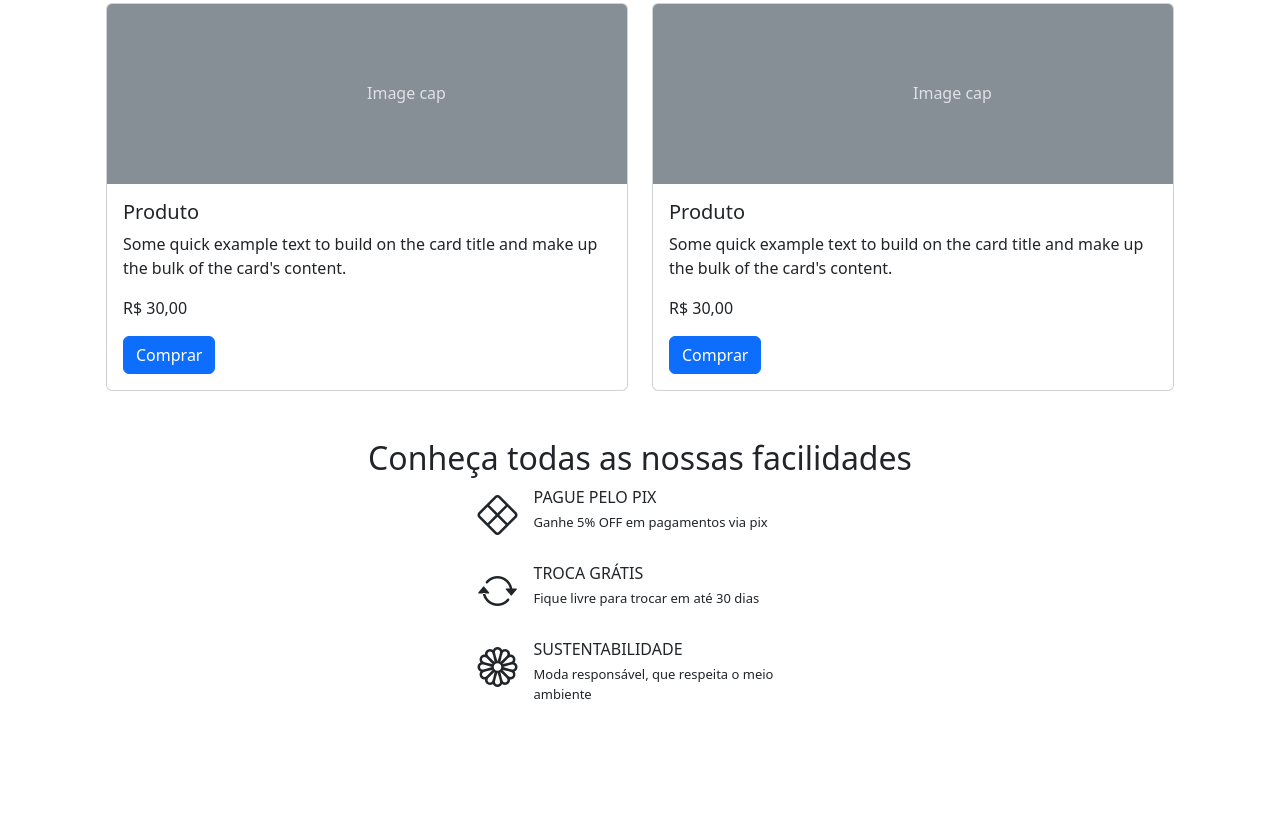
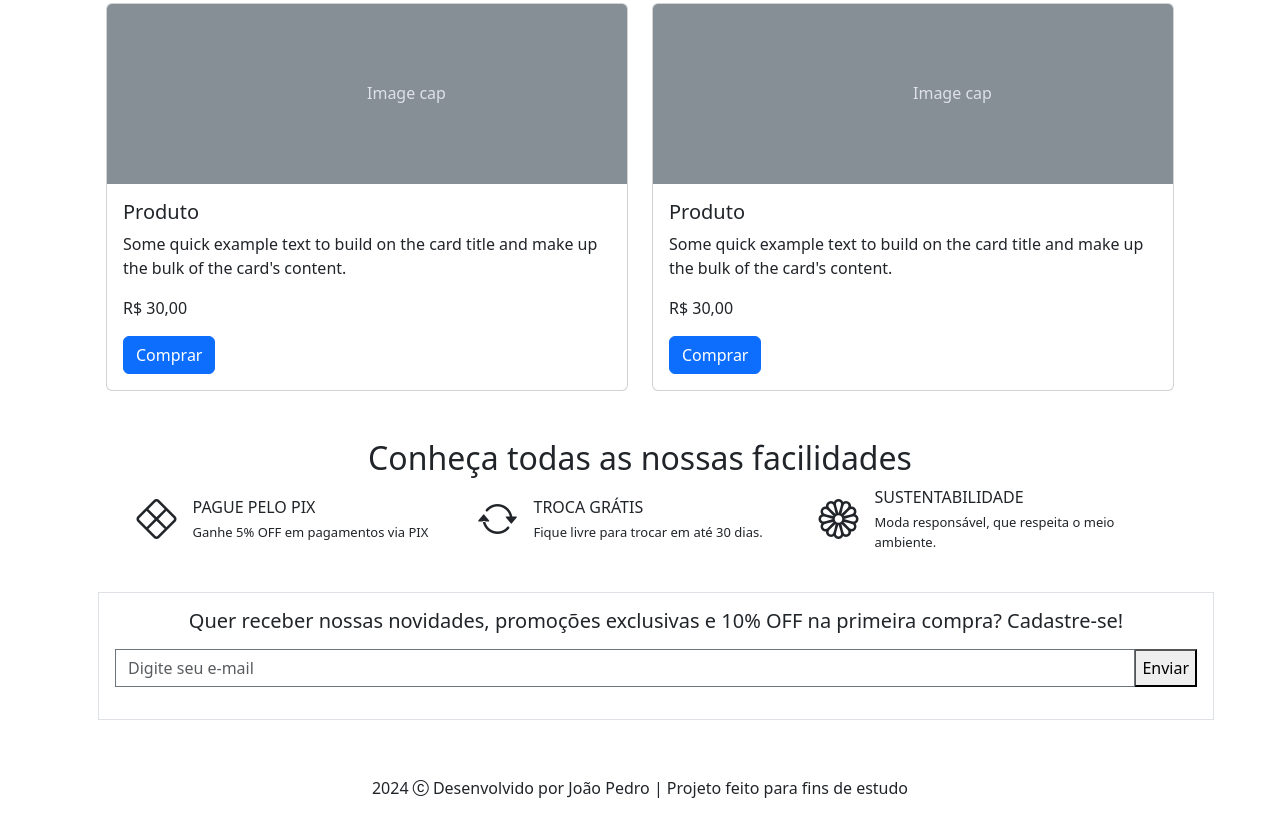
Before and after one commit to thejopemoba/meteora-ecommerce, a plain HTML site: page index.html in a window 1280 px wide. Shown: the part 1910-2742 px from the top of the page. Before the commit the page ends 2638 px from the top, so only its background shows below. Drawn offline with nearby package versions, Linux system fonts and the light colour scheme.

Commit message:
finalização da estrutura da landing page

```diff
--- a/index.html
+++ b/index.html
@@ -301,33 +301,50 @@
     </div>
 
     <section class="pb-4">
+
       <h2 class="text-center">Conheça todas as nossas facilidades</h2>
-      <div class="d-flex flex-column align-items-center gap-3">
-        <div class="facilidades d-flex">
+
+      <div class="d-flex flex-column flex-lg-row align-items-center justify-content-center gap-3 px-3">
+        <div class="facilidades d-flex align-items-center">
           <div><i class="bi bi-x-diamond fs-1"></i></div>
-          <div class="">
+          <div>
             <div class="ms-3 mb-1">PAGUE PELO PIX</div>
-            <div class="texto-menor ms-3">Ganhe 5% OFF em pagamentos via pix</div>
+            <div class="texto-menor ms-3">Ganhe 5% OFF em
+              pagamentos via PIX</div>
           </div>
         </div>
 
-        <div class="facilidades d-flex">
+        <div class="facilidades d-flex align-items-center">
           <div><i class="bi bi-arrow-repeat fs-1"></i></div>
           <div>
             <div class="ms-3 mb-1">TROCA GRÁTIS</div>
-            <div class="texto-menor ms-3">Fique livre para trocar em até 30 dias</div>
+            <div class="texto-menor ms-3">Fique livre para trocar em até 30 dias.</div>
           </div>
         </div>
 
-        <div class="facilidades d-flex">
+        <div class="facilidades d-flex align-items-center">
           <div><i class="bi bi-flower1 fs-1"></i></div>
           <div>
             <div class="ms-3 mb-1">SUSTENTABILIDADE</div>
-            <div class="texto-menor ms-3">Moda responsável, que respeita o meio ambiente</div>
+            <div class="texto-menor ms-3">Moda responsável, que respeita o meio ambiente.</div>
           </div>
         </div>
       </div>
+
     </section>
+
+    <form class="border border-seconday m-3 p-3 text-center">
+      <h5>Quer receber nossas novidades, promoções exclusivas e 10% OFF na primeira compra? Cadastre-se!</h5>
+      <div class="input-group my-3">
+        <input type="email" class="form-control border-secondary rounded-0" placeholder="Digite seu e-mail"
+          aria-label="Digite seu e-mail" aria-describedby="button-addon2" />
+        <button type="button" id="button-addon2">Enviar</button>
+      </div>
+    </form>
+
+    <footer class="text-center"">
+      <p class="py-3">2024 <i class="bi bi-c-circle"></i> Desenvolvido por João Pedro | Projeto feito para fins de estudo</p>
+    </footer>
 
     <script src="https://cdn.jsdelivr.net/npm/bootstrap@5.3.2/dist/js/bootstrap.bundle.min.js"
       integrity="sha384-C6RzsynM9kWDrMNeT87bh95OGNyZPhcTNXj1NW7RuBCsyN/o0jlpcV8Qyq46cDfL"
```
